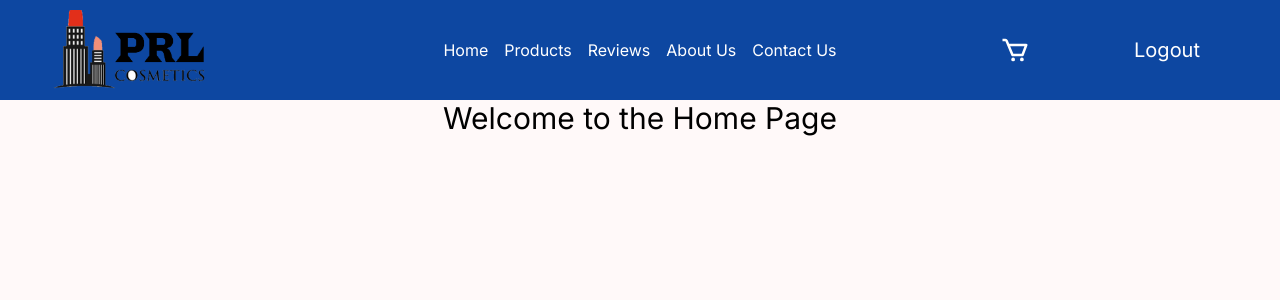
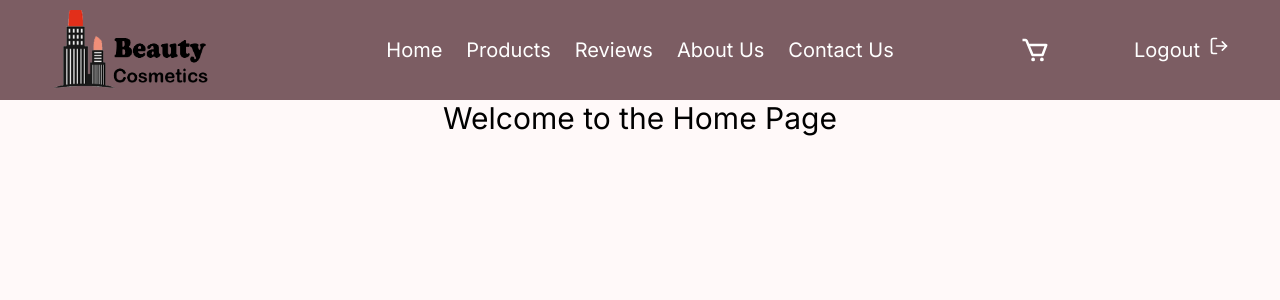
Before and after one commit to viraj992/Skyrek-course-frontend, a React (Vite) app: page / in a window 1280 px wide. Shown: the top 300 px of the page. Built offline with nearby package versions, Linux system fonts and the light colour scheme; sample sign-in values are in the browser's storage.

Commit message:
Color Pallete changed ✅

```diff
--- a/src/components/header.jsx
+++ b/src/components/header.jsx
@@ -1,5 +1,6 @@
 import { useState} from "react";
 import { BiCart, BiStore } from "react-icons/bi";
+import { FiLogOut } from "react-icons/fi";
 import { GiHamburger, GiHamburgerMenu } from "react-icons/gi";
 import { HiHome } from "react-icons/hi";
 import { Link, useNavigate } from "react-router-dom";
@@ -72,33 +73,35 @@
             }}/>
 
             <div className="hidden w-full md:flex justify-center items-center">
-                <Link to="/" className="text-white text-1xl ">
+                <Link to="/" className="text-white text-xl ">
                     Home
                 </Link>
-                <Link to="/products" className="ml-4 text-white text-1xl">
+                <Link to="/products" className="ml-6 text-white text-xl ">
                     Products
                 </Link>
-                <Link to="/reviews" className="ml-4 text-white text-1xl">
+                <Link to="/reviews" className="ml-6 text-white text-xl">
                     Reviews
                 </Link>
-                <Link to="/about-us" className="ml-4 text-white text-1xl">
+                <Link to="/about-us" className="ml-6 text-white text-xl">
                     About Us
                 </Link>
-                <Link to="/contact-us" className="ml-4 text-white text-1xl">
+                <Link to="/contact-us" className="ml-6 text-white text-xl">
                     Contact Us
                 </Link>
-                <Link to="/cart" className="absolute right-[250px]">
+                <Link to="/cart" className="absolute right-[230px]">
                     <BiCart className="text-white text-3xl ml-4"/>
                 </Link>
 
 
                 {
-                    token!=null && <button className="absolute right-[80px] text-white text-xl ml-4" onClick={
+                    token!=null && <button className="absolute right-[80px] text-white text-xl ml-4 cursor-pointer"
+                     onClick={
                         ()=>{
                             localStorage.removeItem("token");
                             navigate("/login");
                         }
-                    }>
+                     }>
+                        <FiLogOut className="absolute left-[75px] text-xl cursor-pointer" />
                         Logout
                     </button>
                 }
--- a/src/index.css
+++ b/src/index.css
@@ -2,8 +2,8 @@
 
 @theme {
   --color-primary: #FFF9F9;   /* background -  not white */
-  --color-secondary: #000000; /* text/nav/footer */
-  --color-accent: #0D47A1;    /* buttons/hover/highlights #E91E63-pink */
+  --color-secondary: #382c2e; /* text/nav/footer */
+  --color-accent: #7c5d63;    /* buttons/hover/highlights #E91E63-pink  #7c5d63 #382c2e */
 }
 
 body {
--- a/src/pages/loginPage.jsx
+++ b/src/pages/loginPage.jsx
@@ -67,7 +67,7 @@
 
     return (
   <div className="w-full h-screen bg-[url(./loginbg.jpg)] bg-cover bg-center flex justify-center items-center">
-    <div className="w-[440px] min-h-[550px] bg-white/20 backdrop-blur-lg shadow-2xl rounded-[25px] p-8 relative flex flex-col items-center">
+    <div className="w-[440px] min-h-[550px] bg-white backdrop-blur-lg shadow-2xl rounded-[25px] p-8 relative flex flex-col items-center">
 
 
 
@@ -77,7 +77,7 @@
       {/* Sign up link */}
       <p className="text-black mb-12">
         Don’t have an account yet?{" "}
-        <Link className="text-blue-600 font-bold" to="/register">
+        <Link className="text-secondary font-bold" to="/register">
           Signup
         </Link>
       </p>
@@ -113,7 +113,7 @@
       {/* Login Button */}
       <button
         onClick={login}
-        className="w-full h-[40px] bg-blue-600 rounded-xl text-white text-md font-medium mt-2 hover:bg-blue-700 transition-all duration-300"
+        className="w-full h-[40px] bg-secondary rounded-xl text-white text-md font-medium mt-2 transition-all duration-200 cursor-pointer"
       >
         Login
       </button>
@@ -128,7 +128,7 @@
       {/* Google Login */}
       <button
         onClick={googleLogin}
-        className="w-full h-[40px] bg-white rounded-xl text-black  flex items-center justify-center gap-2 hover:bg-gray-200 transition-all duration-300 font-medium"
+        className="w-full h-[40px] bg-gray-300 rounded-xl text-black  flex items-center justify-center gap-2 hover:bg-gray-400 transition-all duration-300 font-medium cursor-pointer"
       >
         <FcGoogle className="text-2xl" />
         Continue with Google
@@ -137,7 +137,7 @@
       {/* Links */}
       <p className="mt-5 text-black font-light">
         Forget Password?{" "}
-        <Link className="text-blue-600 font-semibold" to="/forget">
+        <Link className="text-secondary font-semibold" to="/forget">
           Reset here
         </Link>
       </p>
--- a/src/pages/registerPage.jsx
+++ b/src/pages/registerPage.jsx
@@ -1,15 +1,55 @@
+import { useState } from "react";
+import axios from "axios";
+import toast from "react-hot-toast";
 import { FiUser } from "react-icons/fi";
 import { MdEmail } from "react-icons/md";
 import { RiLockPasswordLine } from "react-icons/ri";
-import { Link } from "react-router-dom";
+import { Link, useNavigate } from "react-router-dom";
 
-export default function RegisterPage(){
-    return (
+export default function RegisterPage() {
+  const [name, setName] = useState("");
+  const [email, setEmail] = useState("");
+  const [password, setPassword] = useState("");
+
+  const navigate = useNavigate();
+
+  function registerUser() {
+    if (!name || !email || !password) {
+      toast.error("All fields are required");
+      return;
+    }
+
+    // Split full name
+    const parts = name.trim().split(" ");
+    const firstName = parts[0];
+    const lastName = parts.slice(1).join(" ") || "NoLastName";
+
+    axios
+      .post(import.meta.env.VITE_BACKEND_URL + "/api/users", {
+        firstName,
+        lastName,
+        email,
+        password,
+      })
+      .then(() => {
+        toast.success("Account created successfully!");
+        navigate("/login");
+      })
+      .catch((err) => {
+        console.log(err);
+        toast.error("Failed to register");
+      });
+  }
+
+  return (
     <div className="w-full h-screen bg-[url(./loginbg.jpg)] bg-cover bg-center flex justify-center items-center">
-      <div className="w-[440px] min-h-[550px] bg-white/20 backdrop-blur-lg shadow-2xl rounded-[25px] p-8 flex flex-col items-center">
+      <div className="w-[440px] min-h-[550px] bg-white backdrop-blur-lg shadow-2xl rounded-[25px] p-8 flex flex-col items-center">
 
-        <img className="w-[140px] h-[50px] mb-3 object-cover cursor-pointer"
-             src="/logo.png" alt="Logo"/>
+        <img
+          className="w-[140px] h-[50px] mb-3 object-cover cursor-pointer"
+          src="/logo.png"
+          alt="Logo"
+        />
 
         <h1 className="text-3xl font-bold mb-3 mt-6 text-black">Create Account</h1>
         <p className="text-black mb-12">
@@ -26,7 +66,7 @@
             <input
               type="text"
               placeholder="Your Name"
-
+              onChange={(e) => setName(e.target.value)}
               className="w-full outline-none"
             />
           </div>
@@ -39,7 +79,7 @@
             <input
               type="text"
               placeholder="Email"
-
+              onChange={(e) => setEmail(e.target.value)}
               className="w-full outline-none"
             />
           </div>
@@ -52,21 +92,19 @@
             <input
               type="password"
               placeholder="Password"
-
+              onChange={(e) => setPassword(e.target.value)}
               className="w-full outline-none"
             />
           </div>
         </div>
 
         <button
-
+          onClick={registerUser}
           className="w-full h-[45px] bg-blue-600 rounded-xl text-white text-md font-medium mt-2 hover:bg-blue-700 transition-all duration-300"
         >
           Register
         </button>
 
-
-
       </div>
     </div>
   );
```
Also changed, not shown: public/logo.png, public/logo12.png (added).
